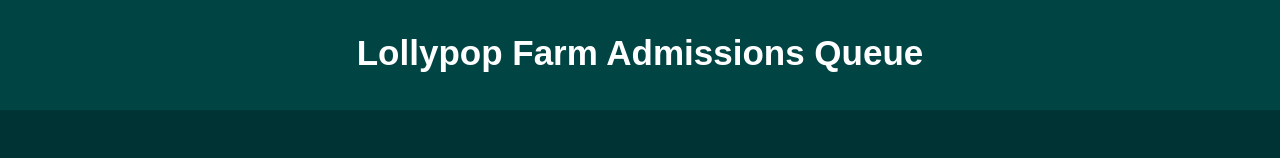
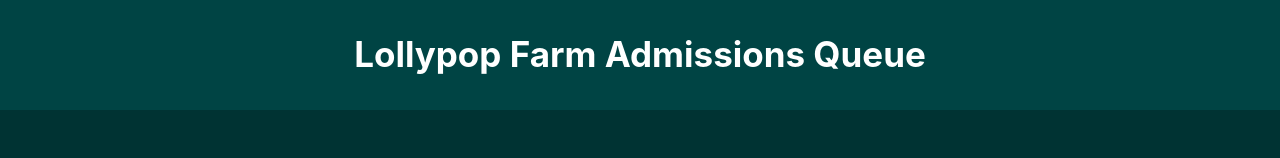
Before and after one commit to andyknoll/lf-admissions-queue, a React app: page / in a window 1280 px wide. Shown: the top 158 px of the page. Built offline with nearby package versions, Linux system fonts and the light colour scheme; no server answers.

Commit message:
Saturday afternoon - last commit.

```diff
--- a/src/comps/App.js
+++ b/src/comps/App.js
@@ -30,18 +30,14 @@
   }
 
   onRefreshClick = () => {
-    //alert("App.onRefreshClick");
     this.makeReadCustomerQueueRequest();     // make Ajax call
   }
 
   onRemoveClick = () => {
-    //alert("App.onRemoveClick");
-    //jaxObject.getServerTime(this);   // make Ajax call
     this.makeDeleteCustomerRequest();     // make Ajax call
   }
 
   componentDidMount() {
-    //alert("componentDidMount")
     this.makeReadCustomerQueueRequest();     // make initial Ajax call
     setInterval(() => {
       this.makeReadCustomerQueueRequest();   // make polling Ajax calls
--- a/src/comps/AxiosAjax.js
+++ b/src/comps/AxiosAjax.js
@@ -46,7 +46,6 @@
 
     deleteCustomer(app) {
         deleteCustomerReq.params.id = app.state.currCust.id;
-        alert(deleteCustomerReq.params.id);
 
         axios.post(url, JSON.stringify(deleteCustomerReq), headers)
             .then(response => {
--- a/src/css/App.css
+++ b/src/css/App.css
@@ -1,3 +1,20 @@
+/* App.css */
+
+html {
+  color: #E8E5DA;
+  background-color: #003333;
+}
+
+body {
+  margin: 0;
+  padding: 0;
+  font-family: -apple-system, BlinkMacSystemFont, "Segoe UI", "Roboto", "Oxygen",
+    "Ubuntu", "Cantarell", "Fira Sans", "Droid Sans", "Helvetica Neue",
+    sans-serif;
+  -webkit-font-smoothing: antialiased;
+  -moz-osx-font-smoothing: grayscale;
+}
+
 .App {
   padding: 0 0px;
   width: 100%;
@@ -6,7 +23,6 @@
 }
 
 .App-header {
-  background-color: #222;
   height: 100px;
   width: 100%;
   margin: auto;
--- a/src/css/CustListItem.css
+++ b/src/css/CustListItem.css
@@ -1,7 +1,7 @@
 /* CustListItem.css */
 
 .cust-list-item {
-  margin: 10px 10px;
+  margin: 8px 10px;
   padding: 24px;
   border: 0px solid #bbb;
   color: #222;
--- a/src/css/index.css
+++ /dev/null
@@ -1,6 +0,0 @@
-body {
-  margin: 0;
-  padding: 0;
-  font-family: sans-serif;
-  background-color: #033;
-}
--- a/src/index.js
+++ b/src/index.js
@@ -1,7 +1,7 @@
 import React from 'react';
 import ReactDOM from 'react-dom';
 
-import './css/index.css';
+import './css/App.css';
 import App from './comps/App';
 
 ReactDOM.render(<App />, document.getElementById('queue-app'));
```
